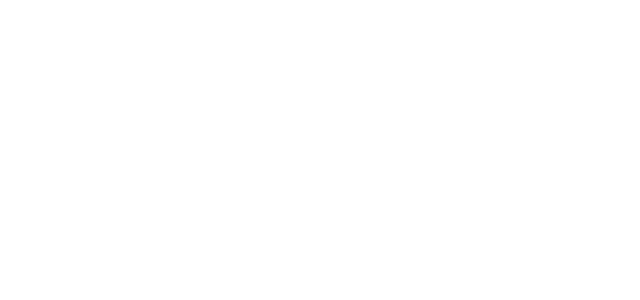
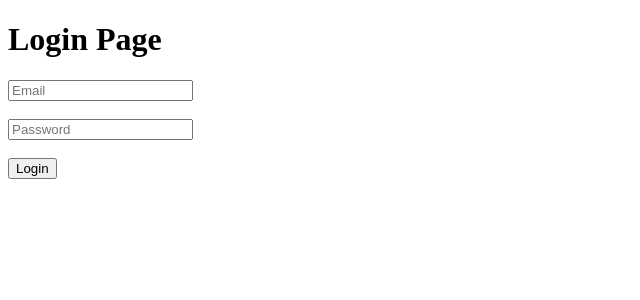
Before and after one commit to Rithika083/user-management-system, a React (Vite) app in the folder client/: page /login in a window 1280 px wide. Before the commit this address had no page. Shown: the top 300 px of the page, without its empty margins (0-640 px from the left). Built offline with nearby package versions, Linux system fonts and the light colour scheme.

Commit message:
Completed authentication and profile feature

```diff
--- a/client/src/App.jsx
+++ b/client/src/App.jsx
@@ -9,7 +9,7 @@
   return (
     <BrowserRouter>
       <Routes>
-        <Route path="/" element={<Login />} />
+        <Route path="/login" element={<Login />} />
         <Route path="/register" element={<Register />} />
         <Route path="/profile" element={<Profile />} />
         <Route path="/dashboard" element={<Dashboard />} />
--- a/client/src/pages/Login.jsx
+++ b/client/src/pages/Login.jsx
@@ -1,7 +1,56 @@
+import { useState } from "react";
+import API from "../services/api";
+
 function Login() {
+  const [email, setEmail] = useState("");
+  const [password, setPassword] = useState("");
+
+  const handleLogin = async (e) => {
+    e.preventDefault();
+
+    try {
+      const res = await API.post("/login", {
+        email,
+        password,
+      });
+
+      localStorage.setItem("token", res.data.token);
+
+      alert("Login successful");
+    } catch (error) {
+      alert(
+        error.response?.data?.message ||
+        error.message ||
+        "Login failed"
+      );
+    }
+  };
+
   return (
     <div>
       <h1>Login Page</h1>
+
+      <form onSubmit={handleLogin}>
+        <input
+          type="email"
+          placeholder="Email"
+          value={email}
+          onChange={(e) => setEmail(e.target.value)}
+        />
+
+        <br /><br />
+
+        <input
+          type="password"
+          placeholder="Password"
+          value={password}
+          onChange={(e) => setPassword(e.target.value)}
+        />
+
+        <br /><br />
+
+        <button type="submit">Login</button>
+      </form>
     </div>
   );
 }
--- a/client/src/pages/Profile.jsx
+++ b/client/src/pages/Profile.jsx
@@ -1,7 +1,45 @@
+import { useEffect, useState } from "react";
+import API from "../services/api";
+
 function Profile() {
+  const [user, setUser] = useState(null);
+
+  useEffect(() => {
+    const fetchProfile = async () => {
+      try {
+        const token = localStorage.getItem("token");
+
+        console.log("Token:", token);
+
+        const res = await API.get("/profile", {
+          headers: {
+            Authorization: `Bearer ${token}`,
+          },
+        });
+
+        console.log("Profile Response:", res.data);
+
+        setUser(res.data);
+      } catch (error) {
+        console.log("Profile Error:", error);
+        console.log("Response:", error.response);
+      }
+    };
+
+    fetchProfile();
+  }, []);
+
   return (
     <div>
       <h1>Profile Page</h1>
+
+      {user && (
+        <>
+          <p>Name: {user.name}</p>
+          <p>Email: {user.email}</p>
+          <p>Role: {user.role}</p>
+        </>
+      )}
     </div>
   );
 }
```
Also changed, not shown: 2 other files (tests, documents, lock files or other folders).
